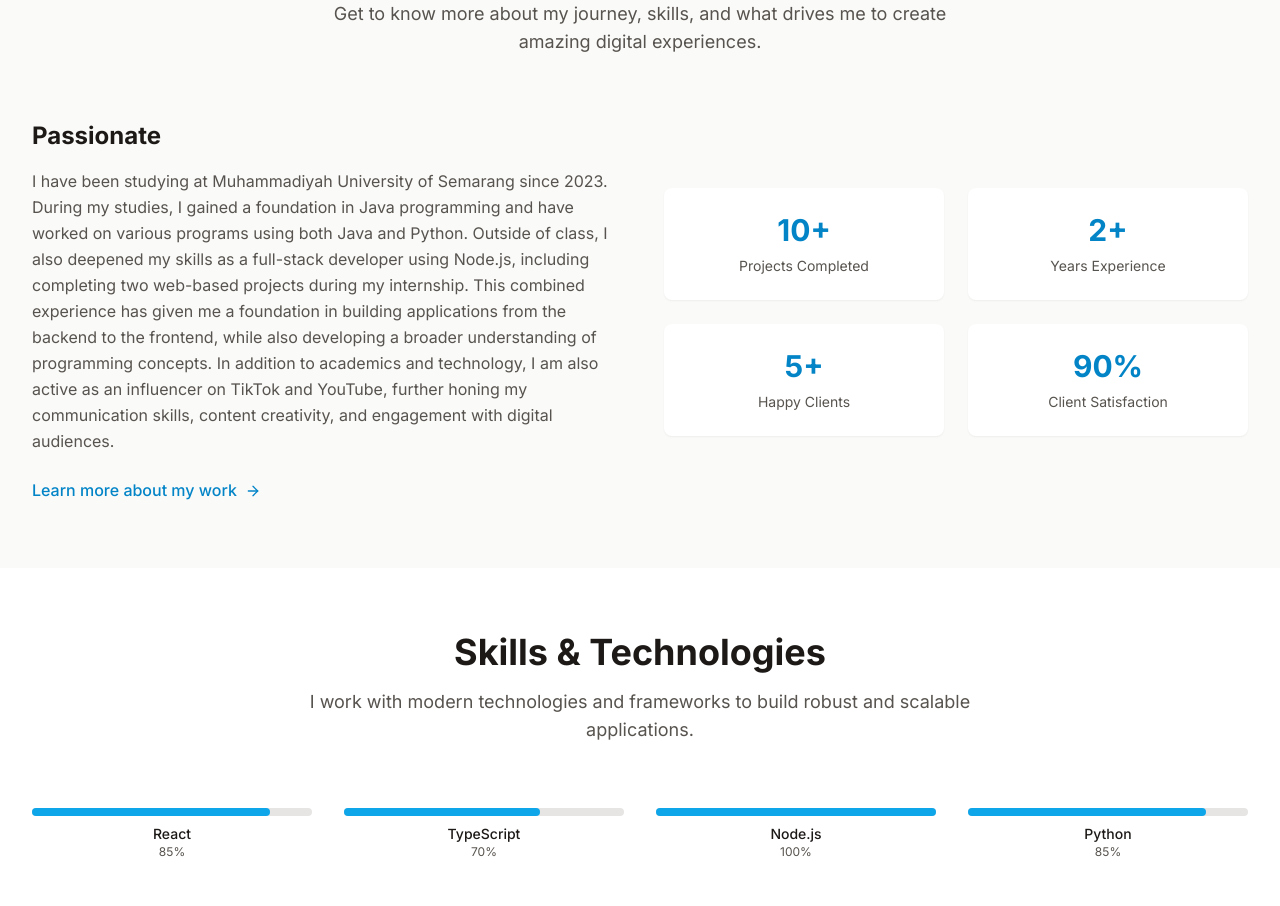
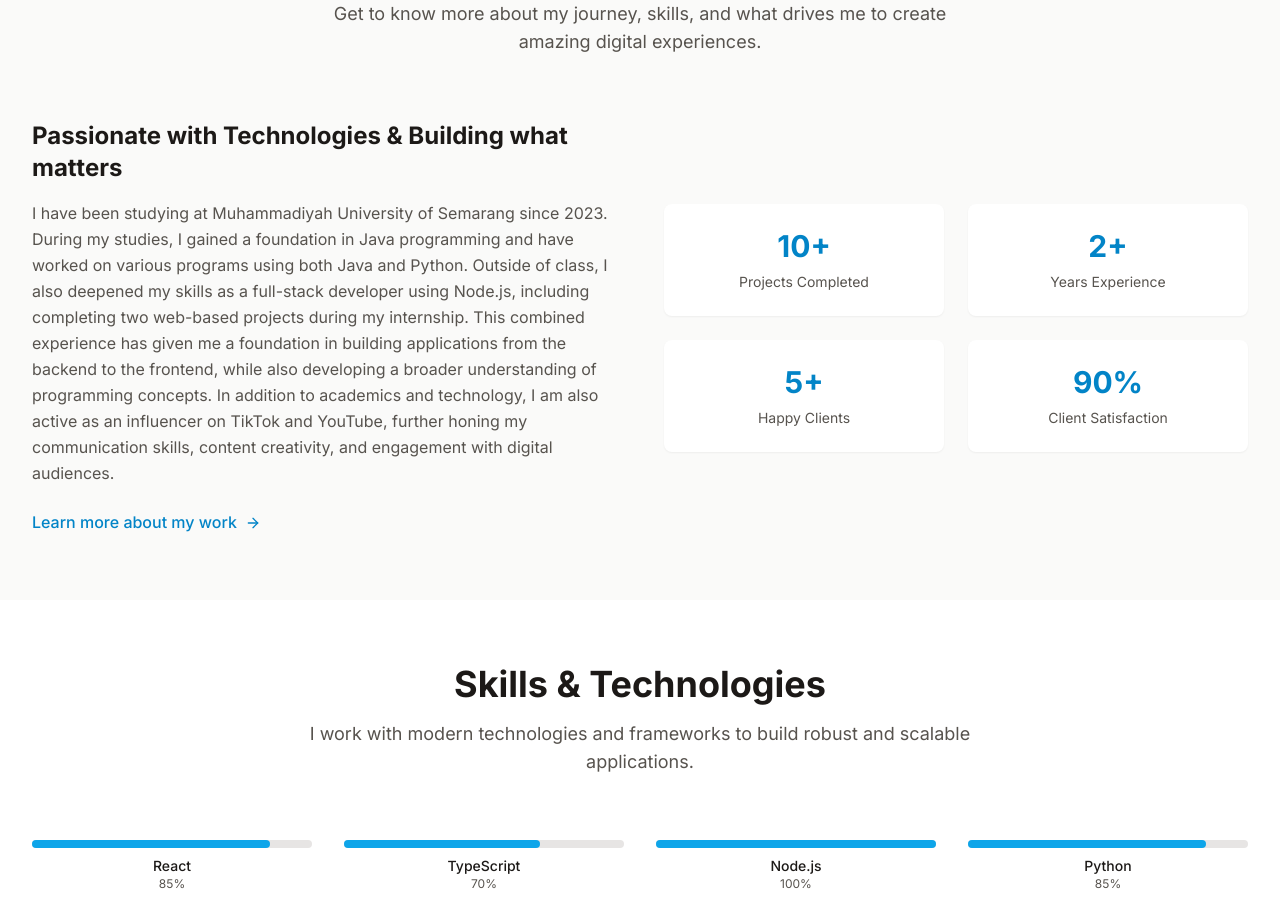
Before and after one commit to mohammaiIqbalMaulana/Web-Portofolio, a React (Vite) app: page / in a window 1280 px wide. Shown: the part 920-1826 px from the top of the page. Built offline with nearby package versions, Linux system fonts and the light colour scheme.

Commit message:
memperbaiki caption

```diff
--- a/src/pages/SinglePageApp.tsx
+++ b/src/pages/SinglePageApp.tsx
@@ -490,7 +490,7 @@ const SinglePageAppContent: React.FC = () => {
                     viewport={{ once: true }}
                   >
                     <h3 className="text-xl sm:text-2xl font-bold text-secondary-900 dark:text-secondary-100 mb-4">
-                      Passionate
+                      Passionate with Technologies & Building what matters
                     </h3>
                     <p className="text-secondary-600 dark:text-secondary-400 mb-6 leading-relaxed">
                       I have been studying at Muhammadiyah University of Semarang since 2023. During my studies, I gained a foundation in Java programming and have worked on various programs using both Java and Python. Outside of class, I also deepened my skills as a full-stack developer using Node.js, including completing two web-based projects during my internship. This combined experience has given me a foundation in building applications from the backend to the frontend, while also developing a broader understanding of programming concepts. In addition to academics and technology, I am also active as an influencer on TikTok and YouTube, further honing my communication skills, content creativity, and engagement with digital audiences.
```
